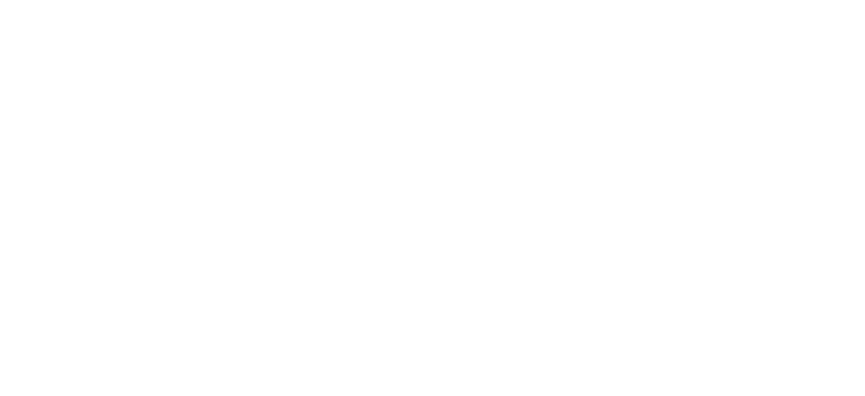
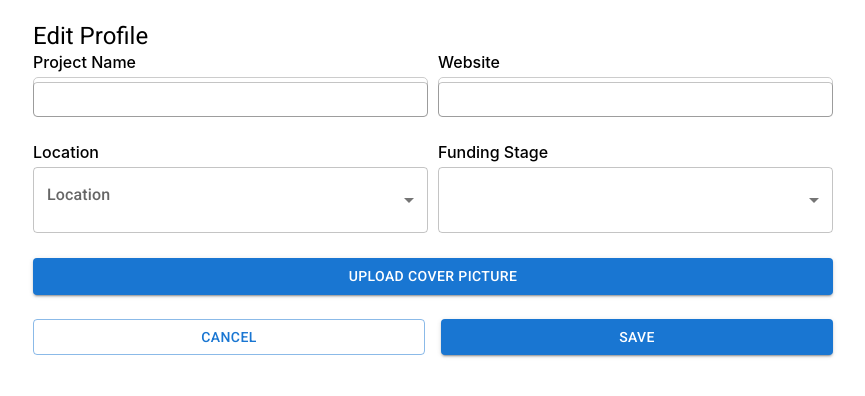
Before and after one commit to ST017/Aquire-labs, a React (Create React App) app: page /dummy in a window 1280 px wide. Before the commit this address had no page. Shown: the top 396 px of the page, without its empty margins (207-1072 px from the left). Built offline with nearby package versions, Linux system fonts and the light colour scheme.

Commit message:
edit profile

```diff
--- a/package.json
+++ b/package.json
@@ -3,8 +3,12 @@
   "version": "0.1.0",
   "private": true,
   "dependencies": {
+    "@emotion/react": "^11.13.3",
+    "@emotion/styled": "^11.13.0",
     "@fontsource/inter": "^5.0.20",
     "@fontsource/roboto": "^5.0.14",
+    "@mui/icons-material": "^6.1.3",
+    "@mui/material": "^6.1.3",
     "@testing-library/jest-dom": "^5.17.0",
     "@testing-library/react": "^13.4.0",
     "@testing-library/user-event": "^13.5.0",
--- a/src/App.js
+++ b/src/App.js
@@ -15,6 +15,8 @@
 import ResetPassword from "./ResetPassword";
 import VerificationEmail from "./Components/VerificationEmail";
 import PrivateRoute from "./Components/PrivateRoute";
+import Dummyedit from "./Components/Dummyedit";
+import EditProfile from "./Components/Dashboard/EditProfile";
 
 
 
@@ -40,6 +42,7 @@
           <Route path="/forgetpassword" element={<PrivateRoute><ForgetPassword/></PrivateRoute>}/>
           <Route path="/resetpassword" element={<PrivateRoute><ResetPassword/></PrivateRoute>}/>
           <Route path="/verificationemail" element={<PrivateRoute><VerificationEmail/></PrivateRoute>}/>
+          <Route path="/dummy" element={<Dummyedit/>}/>
 
         </Routes>
       </Router>
--- a/src/Components/Dashboard/EditProfile.css
+++ b/src/Components/Dashboard/EditProfile.css
@@ -36,6 +36,15 @@
   .form-group input,
   .form-group select,
   .form-group textarea {
+    width: 100%;
+    height:40px;
+    padding: 10px;
+    border: 1px solid #ccc;
+    border-radius: 5px;
+    font-size: 14px;
+    box-sizing: border-box;
+  }
+  .select-input{
     width: 100%;
     height:40px;
     padding: 10px;
--- a/src/Components/Dashboard/EditProfile.js
+++ b/src/Components/Dashboard/EditProfile.js
@@ -20,6 +20,7 @@
   RequestTypeList,
 } from "./Filterlists";
 import close from "../../Images/close.png";
+import { Select, MenuItem, Checkbox, ListItemText, FormControl } from '@mui/material';
 
 import { toast, ToastContainer } from "react-toastify";
 import Dropdown from "./Dropdown";
@@ -33,7 +34,7 @@
   const [website, setWebsite] = useState(userProject.website);
   const [category,setCategory]=useState(userProject.category);
   const [location, setLocation] = useState(null);
-  const [fundingStage, setFundingStage] = useState(userProject.fundingStatus);
+  const [fundingStage, setFundingStage] = useState(/* userProject.fundingStatus */ []);
   const [partnership, setPartnership] = useState(userProject.partnership);
   const [ecosystem, setEcosystem] = useState(userProject.blockchain);
   const [bioData, setBioData] = useState(userProject.biodata);
@@ -544,25 +545,53 @@
             </select>
           </div>
 
-          <div className="form-group">
+         {/*  <div className="form-group">
 
-  {/* The original label and select section is commented out */}
-  {/*
   <label>Funding Stage</label>
-  <select
+   <select
     name="fundingStage"
     value={fundingStage}
     onChange={(e) => setFundingStage(e.target.value)}
+
   >
     {FundingStageList.map((ele, i) => {
       return <option value={ele}>{ele}</option>;
     })}
   </select>
-  */}
 
 
-  <Dropdown proplist={FundingStageList} heading="Funding Stage" />
-</div>
+
+        </div> */}
+
+
+          {/* <Select  className="form-group">
+          </Select>
+
+          {FundingStageList.map((ele, i) => (
+             <MenuItem>
+             <ListItemText primary={ele}></ListItemText>
+             </MenuItem>
+    ))} */}
+    <div className="form-group">
+          <label>Funding Stage</label>
+          <FormControl fullWidth>
+
+            <Select
+
+              name="fundingstage"
+
+              required
+            >
+              {FundingStageList.map((ele) => (
+                <MenuItem key={ele} value={ele}>
+                  {ele}
+                </MenuItem>
+              ))}
+            </Select>
+          </FormControl>
+        </div>
+
+
 
         </div>
 
--- /dev/null
+++ b/src/Components/Dummyedit.css
@@ -0,0 +1,25 @@
+.edit-profile-container {
+    padding: 20px;
+    background-color: white;
+    border-radius: 8px;
+    max-width: 800px;
+    margin: 0 auto;
+  }
+
+  .form-row {
+    display: flex;
+    justify-content: space-between;
+    gap: 10px;
+    margin-bottom: 20px;
+  }
+
+  .form-group {
+    display: flex;
+    flex-direction: column;
+    width: 100%;
+  }
+
+  .form-group label {
+    margin-bottom: 5px;
+    font-weight: 500;
+  }
--- /dev/null
+++ b/src/Components/Dummyedit.js
@@ -0,0 +1,166 @@
+import React, { useState } from 'react';
+import {
+  TextField, Button, MenuItem, Checkbox, ListItemText, Select, InputLabel, FormControl, Chip, Box, Typography
+} from '@mui/material';
+import './Dummyedit.css'; // Custom styles if needed
+
+const Dummyedit = () => {
+  const [formData, setFormData] = useState({
+    projectName: '',
+    website: '',
+    location: '',
+    fundingStage: [],
+    partnershipInterests: [],
+    ecosystem: [],
+    category: [],
+    requestType: [],
+    bioData: '',
+    whitepaper: '',
+    githubLink: '',
+    twitterLink: '',
+    redditLink: '',
+    mediumLink: '',
+    telegramLink: '',
+    projectStatement: '',
+    oneLiner: '',
+    coverPicture: null,
+    profilePicture: null,
+  });
+
+  const locations = ['USA', 'Canada', 'India', 'Australia'];
+  const fundingStages = ['Seed', 'Series A', 'Series B', 'Growth'];
+  const partnershipInterests = ['Technical', 'Marketing', 'Legal'];
+  const ecosystems = ['Ethereum', 'Solana', 'Binance Smart Chain'];
+  const categories = ['DeFi', 'NFT', 'Gaming'];
+  const requestTypes = ['Funding', 'Partnership', 'Incubation'];
+
+  const handleChange = (event) => {
+    const { name, value } = event.target;
+    setFormData({ ...formData, [name]: value });
+  };
+
+  const handleMultiSelectChange = (event, name) => {
+    const {
+      target: { value },
+    } = event;
+    setFormData({
+      ...formData,
+      [name]: typeof value === 'string' ? value.split(',') : value,
+    });
+  };
+
+  const handleFileChange = (event, name) => {
+    setFormData({ ...formData, [name]: event.target.files[0] });
+  };
+
+  return (
+    <div className="edit-profile-container">
+    <Typography variant="h5">Edit Profile</Typography>
+
+    <form>
+      {/* First Row (Project Name & Website) */}
+      <div className="form-row">
+        <div className="form-group">
+          <label htmlFor="projectName">Project Name</label>
+          <TextField
+            id="projectName"
+            name="projectName"
+            value={formData.projectName}
+            onChange={handleChange}
+            fullWidth
+            required
+            variant="outlined"
+          />
+        </div>
+
+        <div className="form-group">
+          <label htmlFor="website">Website</label>
+          <TextField
+            id="website"
+            name="website"
+            value={formData.website}
+            onChange={handleChange}
+            fullWidth
+            required
+            variant="outlined"
+          />
+        </div>
+      </div>
+
+      {/* Location and Funding Stage */}
+      <div className="form-row">
+        <div className="form-group">
+          <label htmlFor="location">Location</label>
+          <FormControl fullWidth>
+            <InputLabel>Location</InputLabel>
+            <Select
+              label="Location"
+              name="location"
+              value={formData.location}
+              onChange={handleChange}
+              required
+            >
+              {locations.map((location) => (
+                <MenuItem key={location} value={location}>
+                  {location}
+                </MenuItem>
+              ))}
+            </Select>
+          </FormControl>
+        </div>
+
+        <div className="form-group">
+          <label htmlFor="fundingStage">Funding Stage</label>
+          <FormControl fullWidth>
+            <Select
+              label="Funding Stage"
+              multiple
+              value={formData.fundingStage}
+              onChange={(e) => handleMultiSelectChange(e, 'fundingStage')}
+              renderValue={(selected) => (
+                <Box sx={{ display: 'flex', flexWrap: 'wrap' }}>
+                  {selected.map((value) => (
+                    <Chip key={value} label={value} sx={{ margin: '2px' }} />
+                  ))}
+                </Box>
+              )}
+            >
+              {fundingStages.map((stage) => (
+                <MenuItem key={stage} value={stage}>
+                  <Checkbox checked={formData.fundingStage.indexOf(stage) > -1} />
+                  <ListItemText primary={stage} />
+                </MenuItem>
+              ))}
+            </Select>
+          </FormControl>
+        </div>
+      </div>
+
+      {/* Additional Rows... */}
+      <Box sx={{ mb: 2 }}>
+        <Button variant="contained" component="label" fullWidth>
+          Upload Cover Picture
+          <input type="file" hidden onChange={(e) => handleFileChange(e, 'coverPicture')} />
+        </Button>
+        {formData.coverPicture && (
+          <Typography variant="body2">
+            {formData.coverPicture.name} - {formData.coverPicture.size / 1000} KB
+          </Typography>
+        )}
+      </Box>
+
+      {/* Save and Cancel buttons */}
+      <Box sx={{ display: 'flex', justifyContent: 'space-between', mt: 3 }}>
+        <Button variant="outlined" fullWidth sx={{ mr: 1 }}>
+          Cancel
+        </Button>
+        <Button variant="contained" color="primary" fullWidth sx={{ ml: 1 }}>
+          Save
+        </Button>
+      </Box>
+    </form>
+  </div>
+  );
+};
+
+export default Dummyedit;
```
Also changed, not shown: 1 other file (tests, documents, lock files or other folders).
